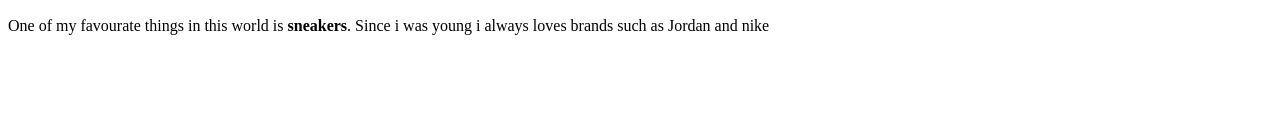
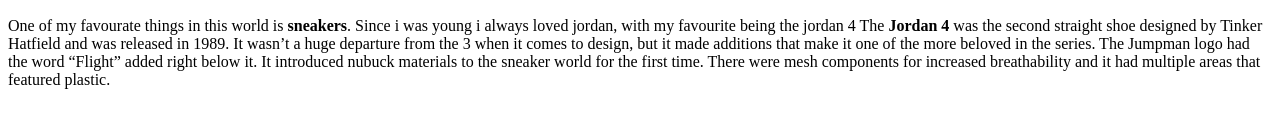
Before and after one commit to Winaldow/My-Favourite-Things, a plain HTML site: page index.html in a window 1280 px wide. Shown: the part 557-684 px from the top of the page. Drawn offline with Linux system fonts and the light colour scheme.

Commit message:
info about jordans

```diff
--- a/index.html
+++ b/index.html
@@ -22,6 +22,6 @@
   </ul>
   <img src="https://preview.redd.it/rulvec7ms1041.jpg?width=640&crop=smart&auto=webp&s=85f2245b4d2648e0a19e3897e2db8d9c3c6c7aae" alt="Different brand sneakers"width=300 height=250>
 </body>
-  <p>One of my favourate things in this world is <b>sneakers</b>. Since i was young i always loves brands such as Jordan and nike</p>
+  <p>One of my favourate things in this world is <b>sneakers</b>. Since i was young i always loved jordan, with my favourite being the jordan 4 The <b>Jordan 4</b> was the second straight shoe designed by Tinker Hatfield and was released in 1989. It wasn’t a huge departure from the 3 when it comes to design, but it made additions that make it one of the more beloved in the series. The Jumpman logo had the word “Flight” added right below it. It introduced nubuck materials to the sneaker world for the first time. There were mesh components for increased breathability and it had multiple areas that featured plastic.</p>
 
 </html>
```
